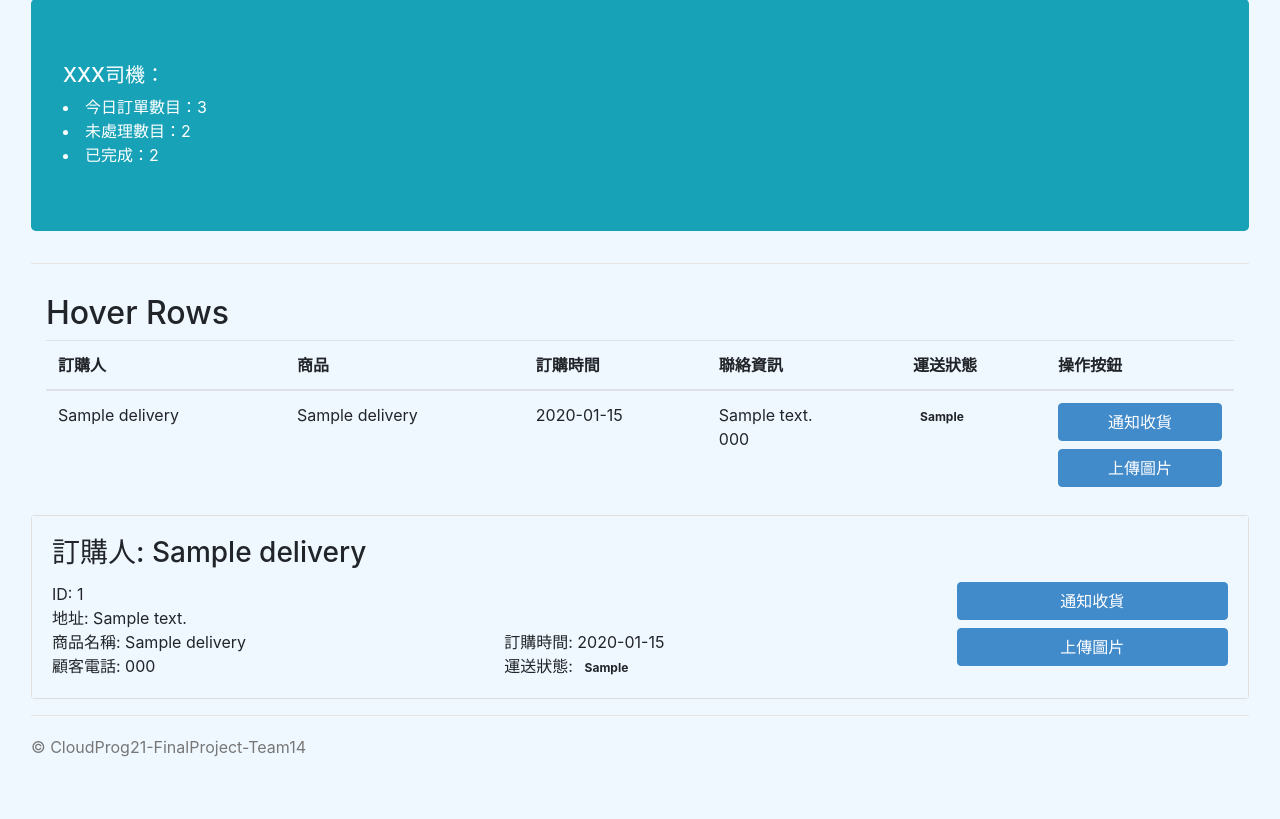
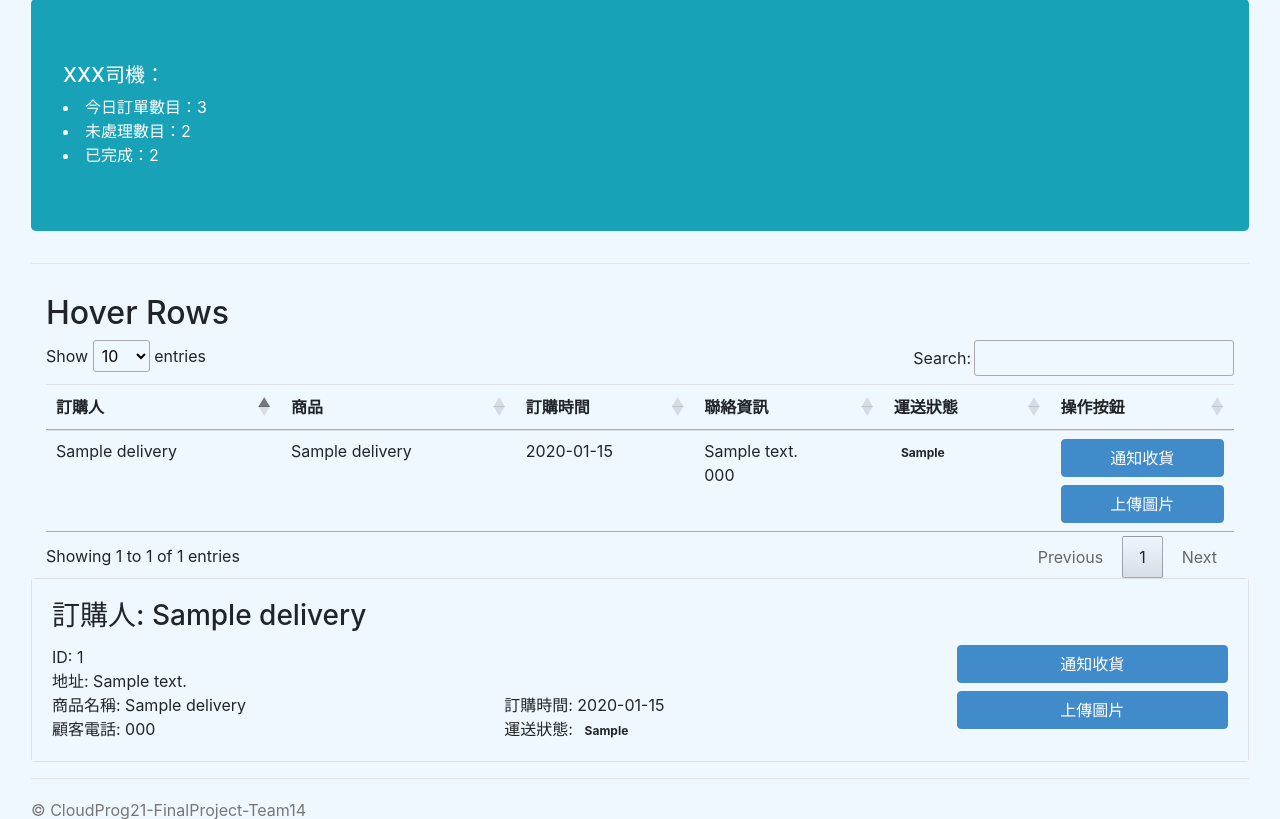
Before and after one commit to zing9264/CloudProg21-Hackathon-Team14, a Flask app: template Final/webserver/templates/index.html in a window 1280 px wide. Shown: the part 77-896 px from the top of the page. Before the commit the page ends 834 px from the top, so only its background shows below. Run offline with Flask 2, Linux system fonts and the light colour scheme; the template is opened without the code that fills it: most values are stand-ins (such as "Sample title", 1, 10 or a date in 2020); some libraries are stand-ins or nearby versions.

Commit message:
add DATA TABLE

```diff
--- a/Final/webserver/templates/base.html
+++ b/Final/webserver/templates/base.html
@@ -16,6 +16,8 @@
     <script src="https://stackpath.bootstrapcdn.com/bootstrap/4.2.1/js/bootstrap.min.js" integrity="sha384-B0UglyR+jN6CkvvICOB2joaf5I4l3gm9GU6Hc1og6Ls7i6U/mkkaduKaBhlAXv9k" crossorigin="anonymous"></script>
     <link rel="stylesheet" href="https://stackpath.bootstrapcdn.com/bootstrap/4.2.1/css/bootstrap.min.css" integrity="sha384-GJzZqFGwb1QTTN6wy59ffF1BuGJpLSa9DkKMp0DgiMDm4iYMj70gZWKYbI706tWS" crossorigin="anonymous">
 
+    <link rel="stylesheet" type="text/css" href="https://cdn.datatables.net/1.10.25/css/jquery.dataTables.css">
+    <script type="text/javascript" charset="utf8" src="https://cdn.datatables.net/1.10.25/js/jquery.dataTables.js"></script>
 
     <!-- Custom styles for this template -->
     <link href="{{ url_for('static', filename='bootstrap/css/jumbotron-narrow.css') }}" rel="stylesheet">
--- a/Final/webserver/templates/index.html
+++ b/Final/webserver/templates/index.html
@@ -24,7 +24,6 @@
     </li>
 </ul> -->
 {% endblock %} {% block main %}
-
 
 <style type="text/css">
     /* Set the size of the div element that contains the map */
@@ -56,11 +55,14 @@
           console.log("All resources finished loading!");
           changetagcolor()
     });
+    $(document).ready( function () {
+        $('#myTable').DataTable();
+    } );
 </script>
 
 <div class="container">
     <h2>Hover Rows</h2>
-    <table class="table table-hover">
+    <table class="table table-hover" id="myTable">
       <thead>
         <tr>
           <th>訂購人</th>
```
